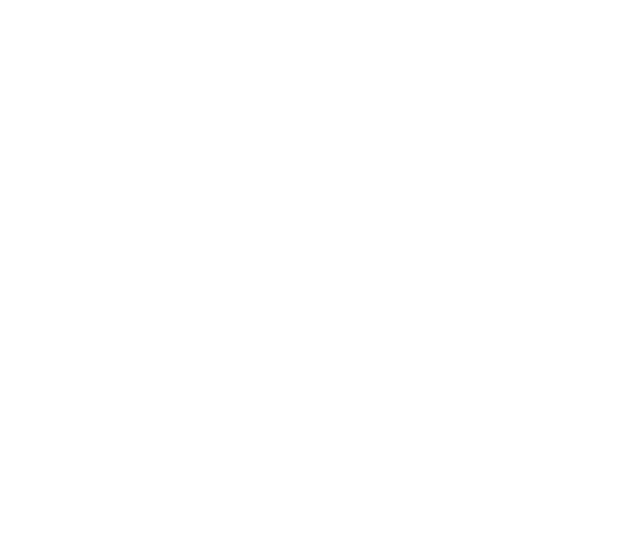
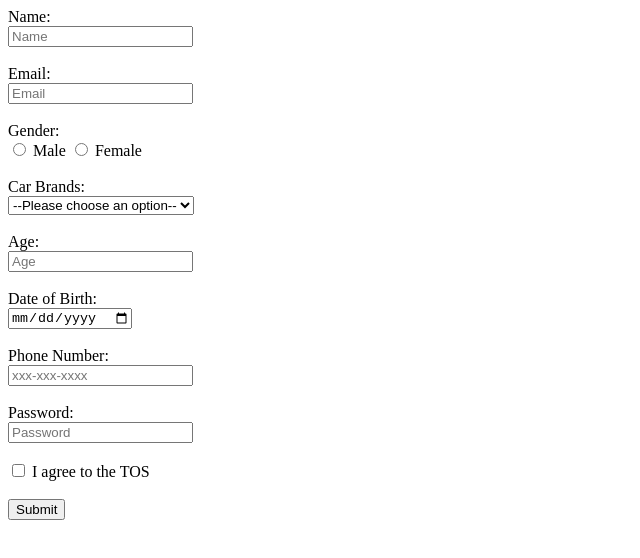
Before and after one commit to acciojob/signup-form-car-6206472735rahul, a website: page main.html in a window 1280 px wide. Shown: the whole page, without its empty margins (0-640 px from the left). Drawn offline with Linux system fonts and the light colour scheme.

Commit message:
created a submission

```diff
--- a/main.html
+++ b/main.html
@@ -8,6 +8,56 @@
 
 <body>
 	<!-- the entire body must be written by student -->
+	<form method="post">
+		 <!-- Name -->
+    <label for="name">Name:</label><br>
+    <input type="text" id="name" name="name" placeholder="Name" required><br><br>
+
+    <!-- Email -->
+    <label for="email">Email:</label><br>
+    <input type="email" id="email" name="email" placeholder="Email" required><br><br>
+
+    <!-- Gender -->
+    <label>Gender:</label><br>
+    <input type="radio" id="gender_m" name="gender" value="male" required>
+    <label for="gender_m">Male</label>
+    <input type="radio" id="gender_f" name="gender" value="female" required>
+    <label for="gender_f">Female</label><br><br>
+
+    <!-- Car Brands -->
+    <label for="cars">Car Brands:</label><br>
+    <select id="cars" name="cars" required>
+      <option value="" disabled selected>--Please choose an option--</option>
+      <option value="BMW">BMW</option>
+      <option value="Audi">Audi</option>
+      <option value="Toyota">Toyota</option>
+      <option value="Honda">Honda</option>
+    </select><br><br>
+
+    <!-- Age -->
+    <label for="age">Age:</label><br>
+    <input type="number" id="age" name="age" placeholder="Age" required><br><br>
+
+    <!-- DOB -->
+    <label for="dob">Date of Birth:</label><br>
+    <input type="date" id="dob" name="dob" required><br><br>
+
+    <!-- Phone Number -->
+    <label for="tel">Phone Number:</label><br>
+    <input type="tel" id="tel" name="tel" placeholder="xxx-xxx-xxxx"><br><br>
+
+    <!-- Password -->
+    <label for="password">Password:</label><br>
+    <input type="password" id="password" name="password" placeholder="Password" required><br><br>
+
+    <!-- TOS -->
+    <input type="checkbox" id="tos" name="tos" required>
+    <label for="tos">I agree to the TOS</label><br><br>
+
+    <!-- Submit Button -->
+    <button type="submit">Submit</button>
+	</form>
+
     <script type="text/javascript" src="./script.js">
 </script>
 
```
